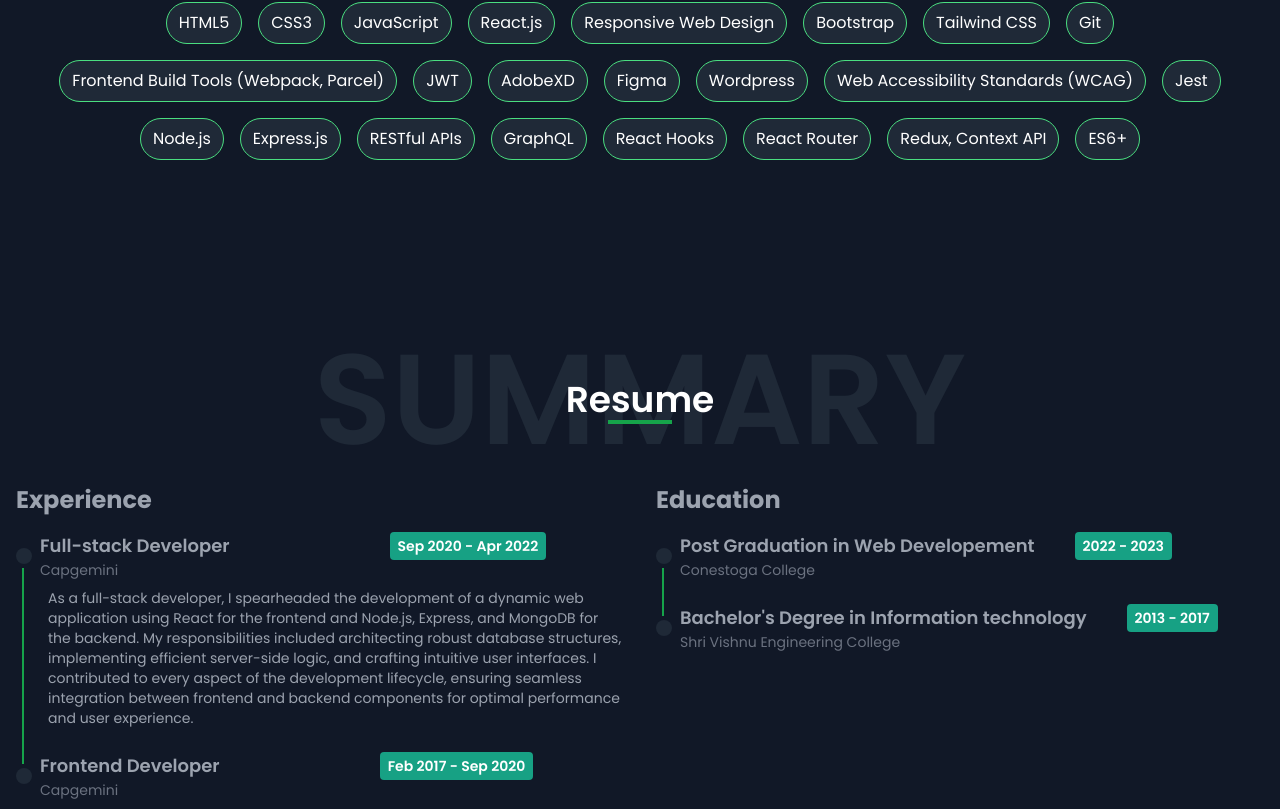
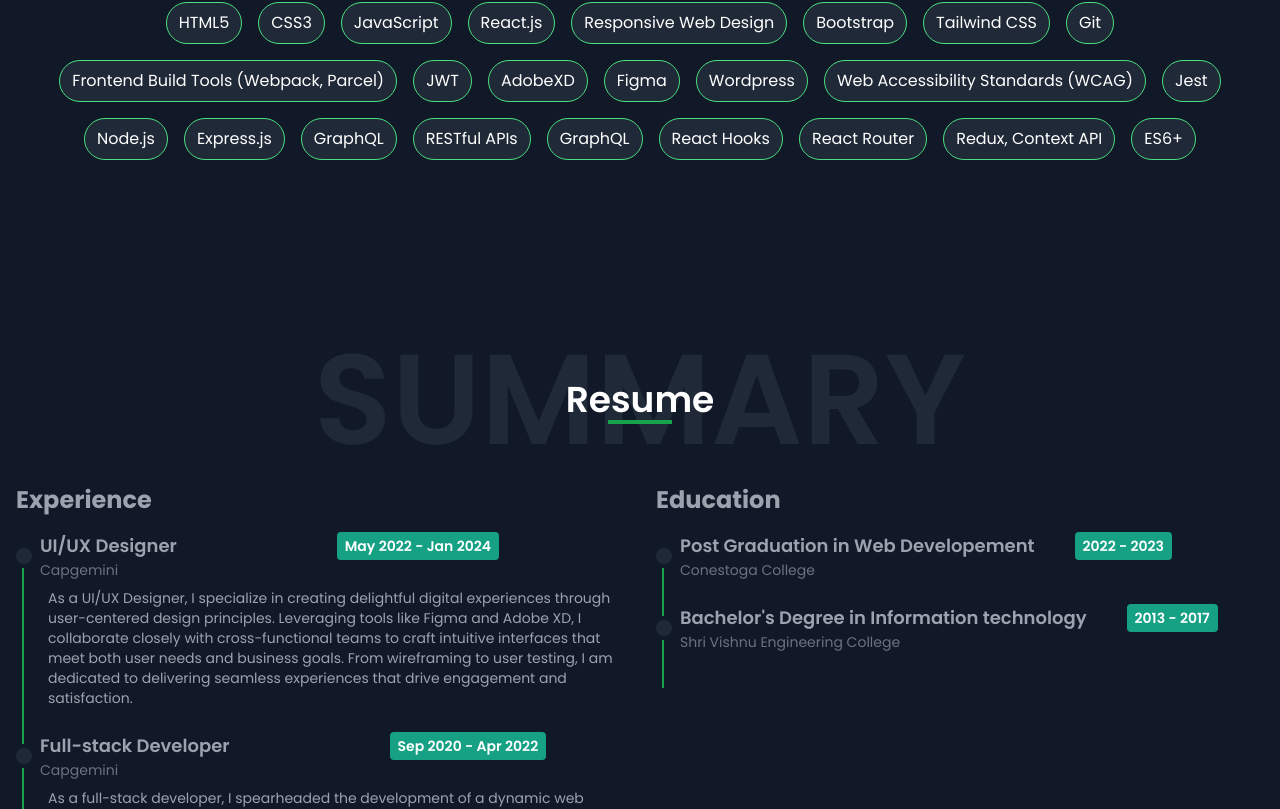
Before and after one commit to deekoti16/aboutme, a React (Create React App) app in the folder client/: page / in a window 1280 px wide. Shown: the part 1620-2429 px from the top of the page. Built offline with nearby package versions, Linux system fonts and the light colour scheme; a web font is replaced by a local one.

Commit message:
updated experience

```diff
--- a/client/src/components/Resume.js
+++ b/client/src/components/Resume.js
@@ -4,6 +4,14 @@ import React from "react";
 const experienceData = [
     {
         id: 1,
+        title: "UI/UX Designer",
+        company: "Capgemini",
+        date: "May 2022 - Jan 2024",
+        description:
+            "As a UI/UX Designer, I specialize in creating delightful digital experiences through user-centered design principles. Leveraging tools like Figma and Adobe XD, I collaborate closely with cross-functional teams to craft intuitive interfaces that meet both user needs and business goals. From wireframing to user testing, I am dedicated to delivering seamless experiences that drive engagement and satisfaction.",
+    },
+    {
+        id: 2,
         title: "Full-stack Developer",
         company: "Capgemini",
         date: "Sep 2020 - Apr 2022",
@@ -11,10 +19,10 @@ const experienceData = [
             "As a full-stack developer, I spearheaded the development of a dynamic web application using React for the frontend and Node.js, Express, and MongoDB for the backend. My responsibilities included architecting robust database structures, implementing efficient server-side logic, and crafting intuitive user interfaces. I contributed to every aspect of the development lifecycle, ensuring seamless integration between frontend and backend components for optimal performance and user experience.",
     },
     {
-        id: 2,
+        id: 3,
         title: "Frontend Developer",
         company: "Capgemini",
-        date: "Feb 2017 - Sep 2020",
+        date: "Feb 2018 - Apr 2022",
         description:
             "As a frontend developer specializing in React.js, I've been instrumental in building captivating user interfaces and interactive web applications. Leveraging my expertise in React.js and Tailwind CSS, I've crafted seamless user experiences and contributed to the development of dynamic and responsive websites.",
     },
--- a/client/src/data.js
+++ b/client/src/data.js
@@ -54,6 +54,7 @@ export const skills = [
     "Jest",
     "Node.js",
     "Express.js",
+    "GraphQL",
     "RESTful APIs",
     "GraphQL",
     "React Hooks",
```
